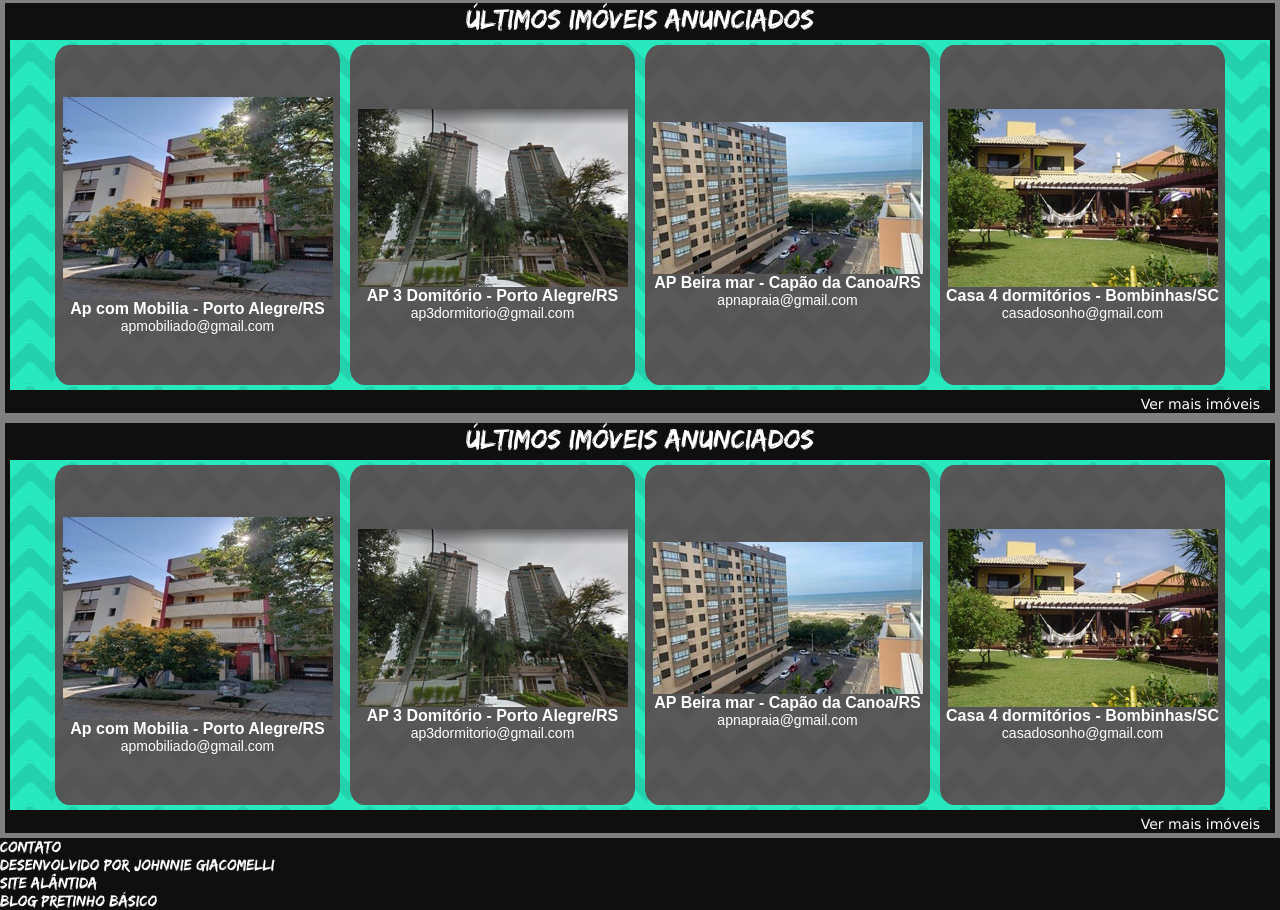
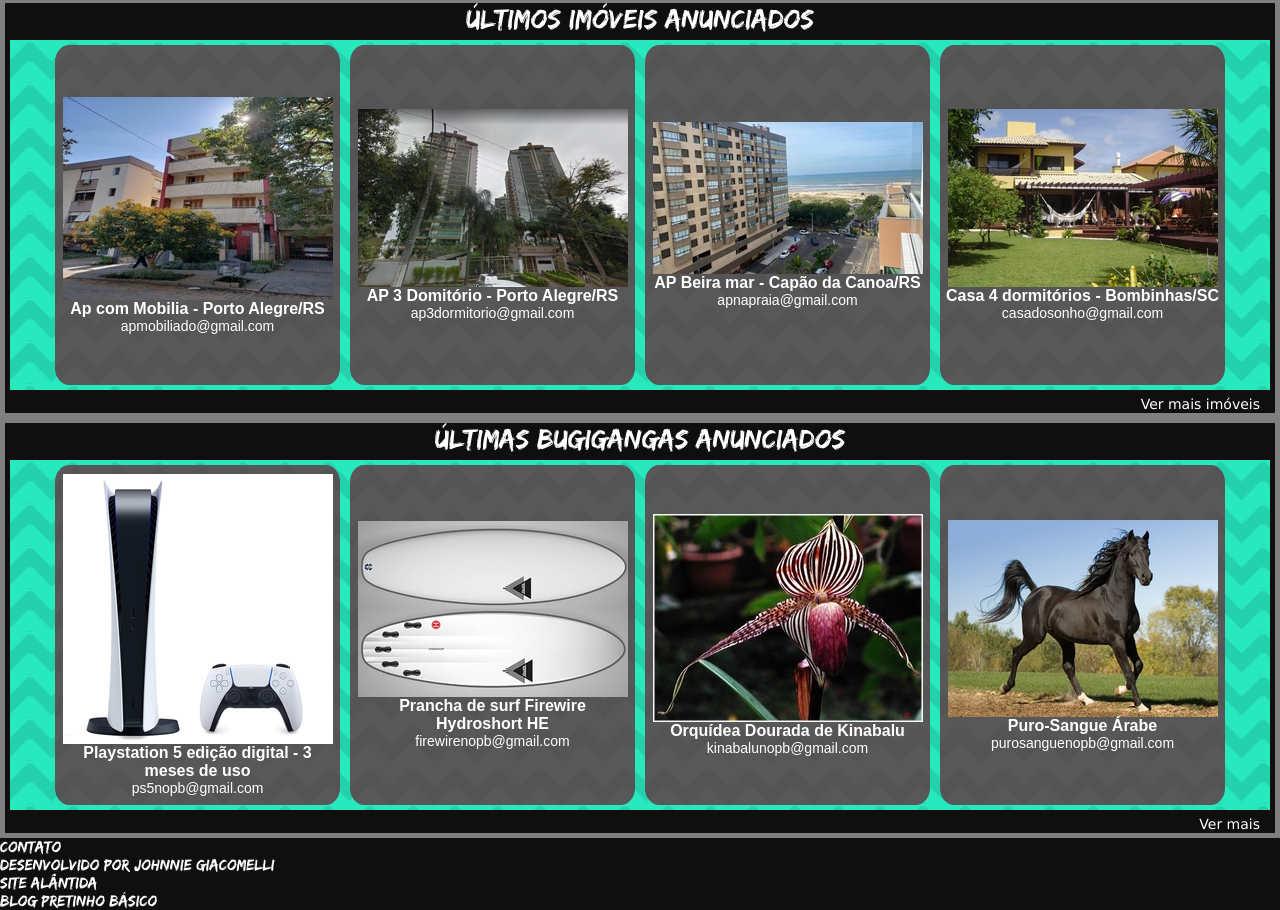
Before and after one commit to johnniewalke/PB_Anuncio, a plain HTML site: page site/index.html in a window 1280 px wide. Shown: the part 1195-2105 px from the top of the page. Drawn offline with Linux system fonts and the light colour scheme.

Commit message:
feat: Adicionado sessão ultimas bugigangas

```diff
--- a/site/index.html
+++ b/site/index.html
@@ -120,36 +120,36 @@
     </div>
 
     <div class="ultimosImoveis">
-        <p>Últimos Imóveis Anunciados</p>
+        <p>Últimas Bugigangas Anunciados</p>
 
         <div class="itensAnunciados">
             <div class="itemPosicao1">
-                <img src="img/APcomMobilia.jpg" alt="Ap com Mobilia - Porto Alegrete">
-                <h4>Ap com Mobilia - Porto Alegre/RS</h4>
-                <h5>apmobiliado@gmail.com</h5>
+                <img src="img/ps5.jpg" alt="Playstation 5 edição digital">
+                <h4>Playstation 5 edição digital - 3 meses de uso</h4>
+                <h5>ps5nopb@gmail.com</h5>
             </div>
 
             <div class="itemPosicao2">
-                <img src="img/ap3dormitorio.jpg" alt="AP 3 Domitório - Porto Alegre">
-                <h4>AP 3 Domitório - Porto Alegre/RS</h4>
-                <h5>ap3dormitorio@gmail.com</h5>
+                <img src="img/hydroshort.jpg" alt="Prancha de surf Firewire Hydroshort HE">
+                <h4>Prancha de surf Firewire Hydroshort HE</h4>
+                <h5>firewirenopb@gmail.com</h5>
             </div>
 
             <div class="itemPosicao3">
-                <img src="img/apEmCapao.jpg" alt="AP Beira mar - Capão da Canoa">
-                <h4>AP Beira mar - Capão da Canoa/RS</h4>
-                <h5>apnapraia@gmail.com</h5>
+                <img src="img/Kinabalu.jpg" alt="Orquídea Dourada de Kinabalu">
+                <h4>Orquídea Dourada de Kinabalu</h4>
+                <h5>kinabalunopb@gmail.com</h5>
             </div>
 
             <div class="itemPosicao4">
-                <img src="img/casaEmBombinhas.jpg" alt="Casa 4 dormitórios - Bombinhas/SC">
-                <h4>Casa 4 dormitórios - Bombinhas/SC</h4>
-                <h5>casadosonho@gmail.com</h5>
+                <img src="img/anglo-arabe.jpg" alt="Puro-Sangue Árabe">
+                <h4>Puro-Sangue Árabe</h4>
+                <h5>purosanguenopb@gmail.com</h5>
             </div>
         </div>
 
         <div class="maisItens">
-            <a href="#">Ver mais imóveis</a>
+            <a href="#">Ver mais</a>
         </div>
     </div>
 
```
Also changed, not shown: site/img/Kinabalu.jpg (added), site/img/anglo-arabe.jpg (added), site/img/hydroshort.jpg (added), site/img/original/Orquídea Dourada de Kinabalu.jpg (added), site/img/original/anglo-arabe.jpg (added), site/img/original/hydroshort.jpg (added), site/img/original/ps5.jpg (added), site/img/ps5.jpg (added).
